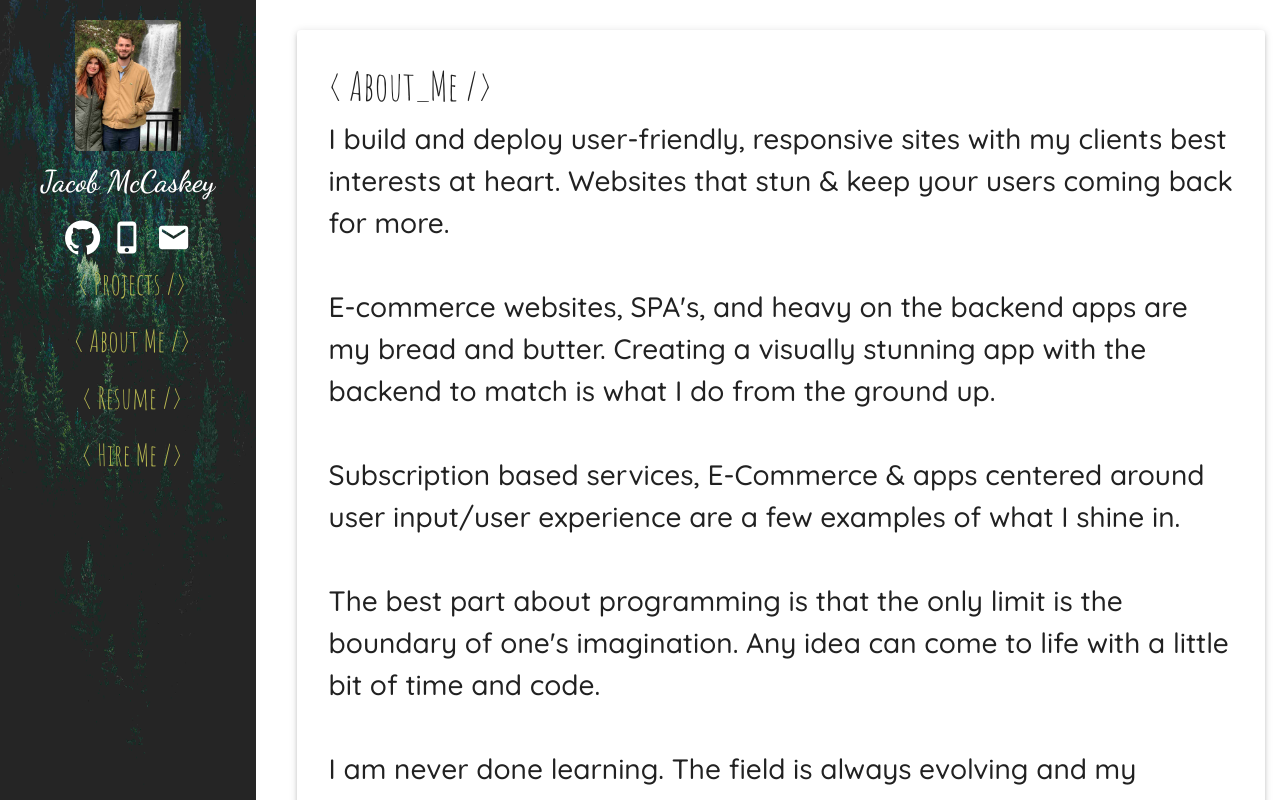
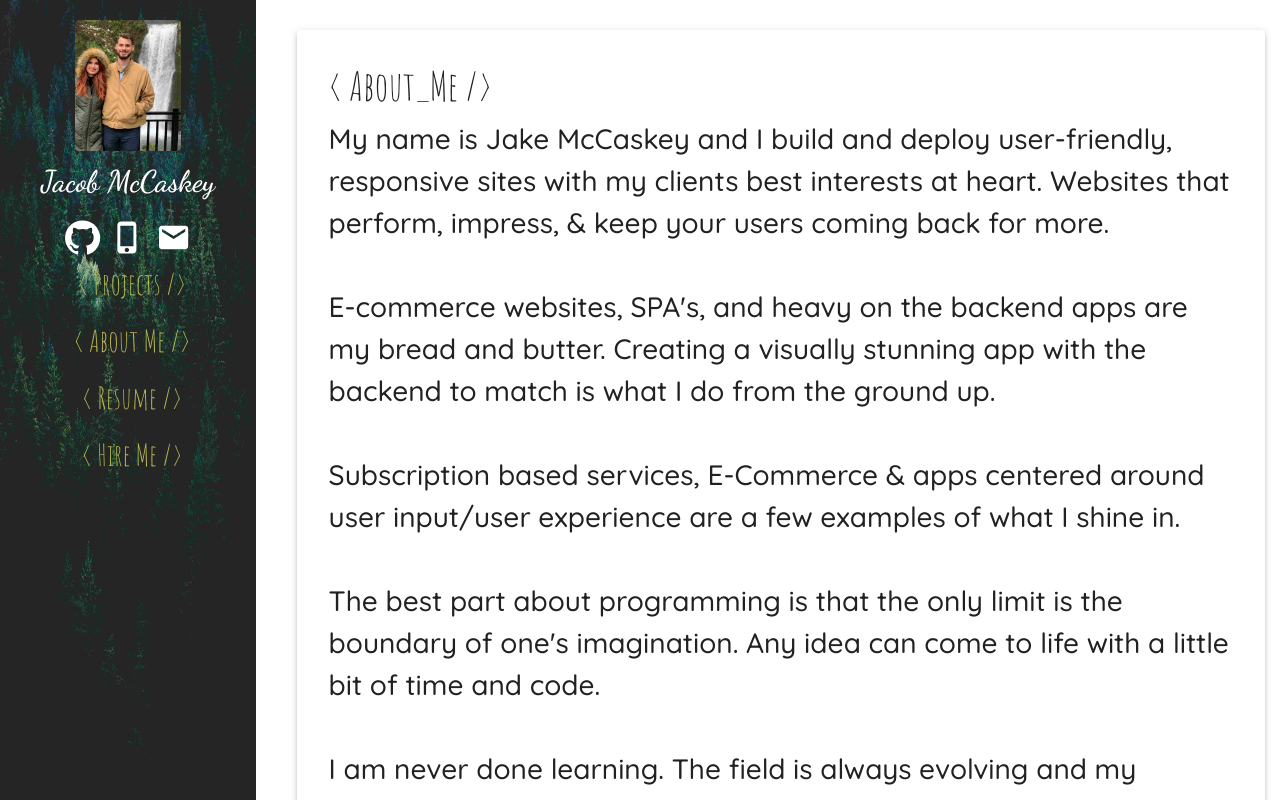
Before and after one commit to jacobmccaskey/mysite2020, a React (Create React App) app: page /about in a window 1280 px wide. Shown: the top 800 px of the page. Built offline with nearby package versions, Linux system fonts and the light colour scheme.

Commit message:
fixes bug with about me page image not showing and adds button to about me page on new homepage.

```diff
--- a/src/App.css
+++ b/src/App.css
@@ -180,7 +180,7 @@ textarea {
     /* width: "100%"; */
   }
 
-  . .body-div {
+  .body-div {
     /* box-sizing: content-box; */
     width: 100%;
     position: relative;
--- a/src/body.js
+++ b/src/body.js
@@ -34,12 +34,12 @@ function Body(props) {
       </div>
       <div className="container body-div mb-5">
         <Grow in={true}>
-          <Paper elevation={3} style={{ padding: "2rem" }}>
+          <Paper elevation={3} style={{ padding: "2rem", marginTop: "10px" }}>
             <h1 className="body">{aboutMe}</h1>
             <p className="header mt-2 mb-2">
-              I build and deploy user-friendly, responsive sites with my clients
-              best interests at heart. Websites that stun & keep your users
-              coming back for more.
+              My name is Jake McCaskey and I build and deploy user-friendly,
+              responsive sites with my clients best interests at heart. Websites
+              that perform, impress, & keep your users coming back for more.
               <br />
               <br />
               E-commerce websites, SPA's, and heavy on the backend apps are my
--- a/src/projects.js
+++ b/src/projects.js
@@ -8,8 +8,31 @@ import Button from "@material-ui/core/Button";
 import ProjectSlider from "./ProjectSlider";
 import Slide from "@material-ui/core/Slide";
 import Grow from "@material-ui/core/Grow";
+import { Link } from "react-router-dom";
 
 export const useStyles = makeStyles((theme) => ({
+  aboutMeBtn: {
+    textTransform: "none",
+    textDecoration: "none",
+    backgroundColor: "#B10DC9",
+    borderWidth: "0px",
+    color: "black",
+    fontSize: "15px",
+    marginLeft: "1rem",
+    width: "30%",
+    transition: "1s",
+    "&:hover": {
+      width: "40%",
+      backgroundColor: "#FFFFFF",
+    },
+    [theme.breakpoints.down("sm")]: {
+      display: "relative",
+    },
+    [theme.breakpoints.up("md")]: {
+      display: "none",
+    },
+  },
+
   imageGallery: {
     [theme.breakpoints.down("sm")]: {
       display: "relative",
@@ -248,6 +271,11 @@ function Projects() {
           <div className={style.imageGallery}>
             <ProjectSlider />
           </div>
+          <div style={{ textAlign: "center", display: "block" }}>
+            <Link to="/about">
+              <Button className={style.aboutMeBtn}>About Me</Button>
+            </Link>
+          </div>
 
           <div className="github-body">
             <p className="body">GitHub Projects</p>
```
Also changed, not shown: 1 other file (tests, documents, lock files or other folders).
